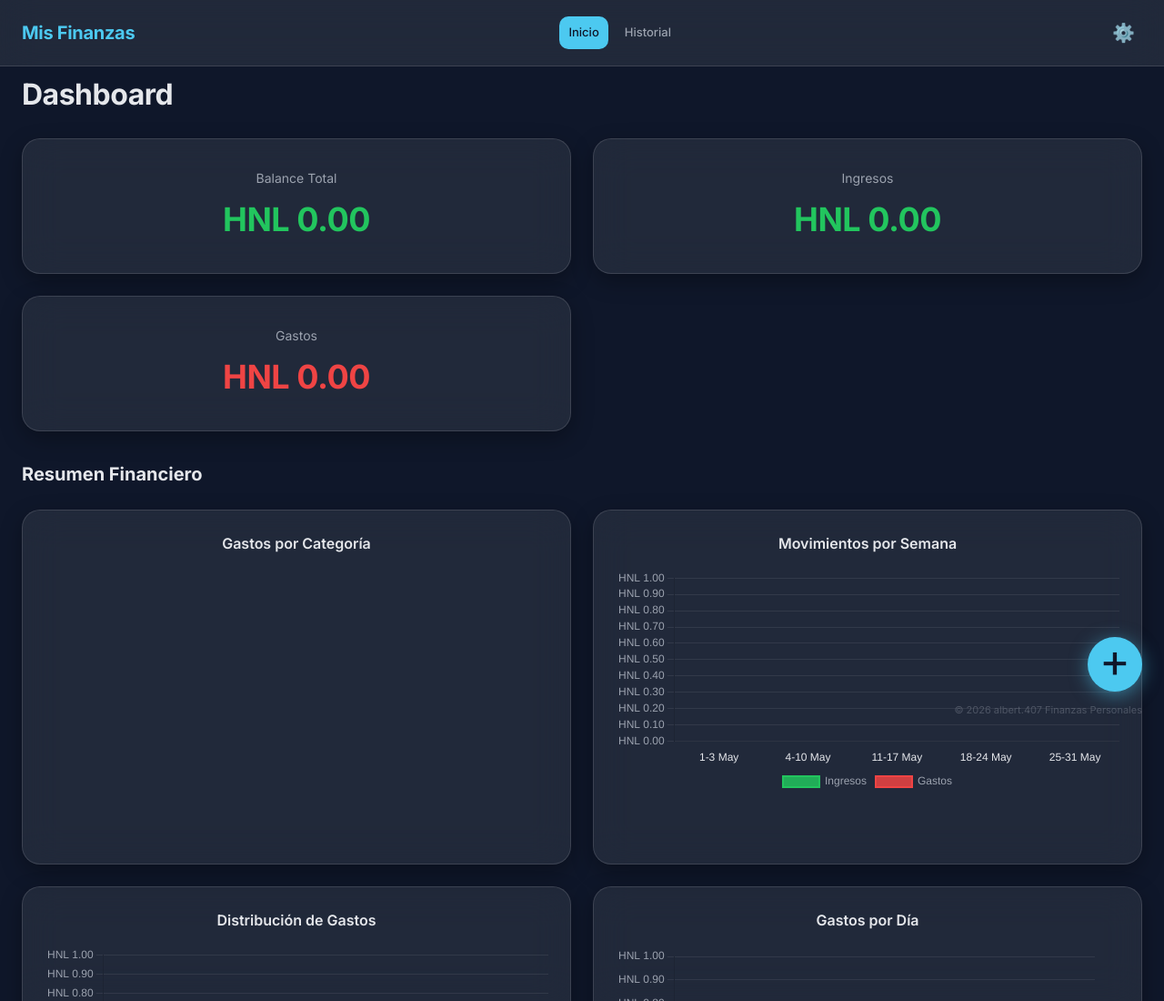
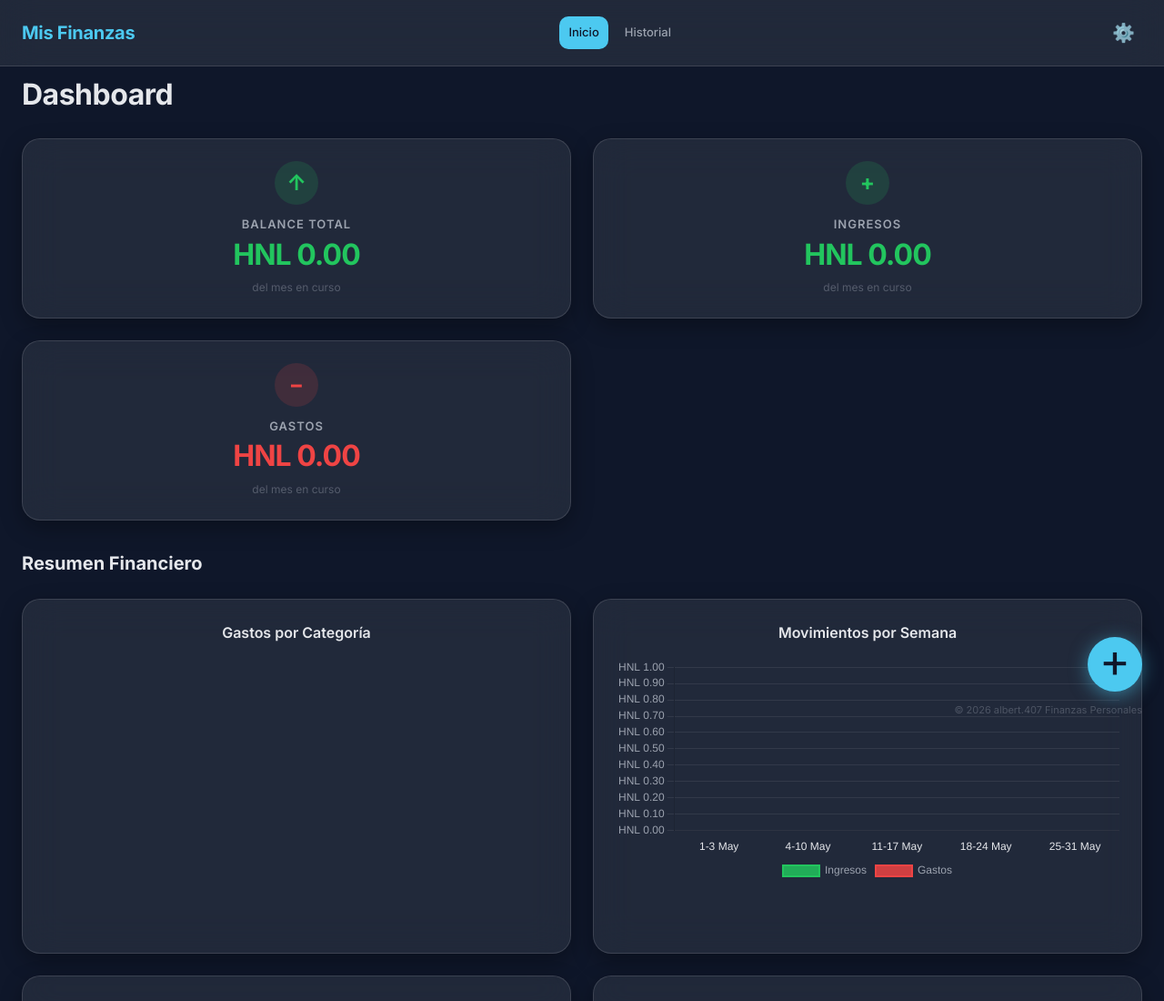
Before and after one commit to Arbert407/mis-finanzas-407, a plain HTML site: page index.html in a window 1280 px wide. Shown: the top 1100 px of the page at 91% size. Drawn offline with nearby package versions, Linux system fonts and the light colour scheme.

Commit message:
feat(spa): improvements

```diff
--- a/css/styles.css
+++ b/css/styles.css
@@ -1262,19 +1262,57 @@ input[type="text"]::placeholder {
 
 .balance-card {
     text-align: center;
-    padding: 32px;
+    padding: 24px;
+    display: flex;
+    flex-direction: column;
+    align-items: center;
+    justify-content: center;
+    position: relative;
+}
+
+.balance-card__icon {
+    width: 48px;
+    height: 48px;
+    border-radius: 50%;
+    display: flex;
+    align-items: center;
+    justify-content: center;
+    font-size: 24px;
+    font-weight: 700;
+    margin-bottom: 12px;
+}
+
+.balance-card__icon--positive {
+    background: rgba(34, 197, 94, 0.15);
+    color: var(--success);
+}
+
+.balance-card__icon--negative {
+    background: rgba(239, 68, 68, 0.15);
+    color: var(--danger);
 }
 
 .balance-card__label {
-    font-size: 14px;
+    font-size: 13px;
     color: var(--text-secondary);
-    margin-bottom: 8px;
+    text-transform: uppercase;
+    letter-spacing: 1px;
+    font-weight: 600;
+    margin-bottom: 4px;
 }
 
 .balance-card__amount {
-    font-size: 36px;
-    font-weight: 700;
-    letter-spacing: -0.5px;
+    font-size: 32px;
+    font-weight: 800;
+    letter-spacing: -1px;
+    line-height: 1.2;
+}
+
+.balance-card__subtitle {
+    font-size: 12px;
+    color: var(--text-muted);
+    margin-top: 8px;
+    opacity: 0.7;
 }
 
 .balance-card__amount--positive {
--- a/js/views.js
+++ b/js/views.js
@@ -3,10 +3,19 @@
  */
 const renderHomeView = () => {
     const transactions = store.getState().transactions;
-    const totalIngresos = transactions
+    const now = new Date();
+    const currentYear = now.getFullYear();
+    const currentMonth = now.getMonth();
+
+    const monthlyTransactions = transactions.filter(t => {
+        const d = new Date(t.fecha.includes('T') ? t.fecha : t.fecha + 'T00:00');
+        return d.getFullYear() === currentYear && d.getMonth() === currentMonth;
+    });
+
+    const totalIngresos = monthlyTransactions
         .filter(t => t.tipo === 'Ingreso')
         .reduce((sum, t) => sum + t.monto, 0);
-    const totalGastos = transactions
+    const totalGastos = monthlyTransactions
         .filter(t => t.tipo === 'Gasto')
         .reduce((sum, t) => sum + t.monto, 0);
     const balance = totalIngresos - totalGastos;
@@ -22,22 +31,30 @@ const renderHomeView = () => {
         <h1 class="page-title">Dashboard</h1>
         <div class="dashboard-grid">
             <div class="card balance-card">
+                <div class="balance-card__icon ${balance >= 0 ? 'balance-card__icon--positive' : 'balance-card__icon--negative'}">
+                    ${balance >= 0 ? '↑' : '↓'}
+                </div>
                 <div class="balance-card__label">Balance Total</div>
                 <div class="balance-card__amount ${balance >= 0 ? 'balance-card__amount--positive' : 'balance-card__amount--negative'}">
                     ${formatCurrency(balance)}
                 </div>
+                <div class="balance-card__subtitle">del mes en curso</div>
             </div>
             <div class="card balance-card">
+                <div class="balance-card__icon balance-card__icon--positive">+</div>
                 <div class="balance-card__label">Ingresos</div>
                 <div class="balance-card__amount balance-card__amount--positive">
                     ${formatCurrency(totalIngresos)}
                 </div>
+                <div class="balance-card__subtitle">del mes en curso</div>
             </div>
             <div class="card balance-card">
+                <div class="balance-card__icon balance-card__icon--negative">−</div>
                 <div class="balance-card__label">Gastos</div>
                 <div class="balance-card__amount balance-card__amount--negative">
                     ${formatCurrency(totalGastos)}
                 </div>
+                <div class="balance-card__subtitle">del mes en curso</div>
             </div>
         </div>
 
```
